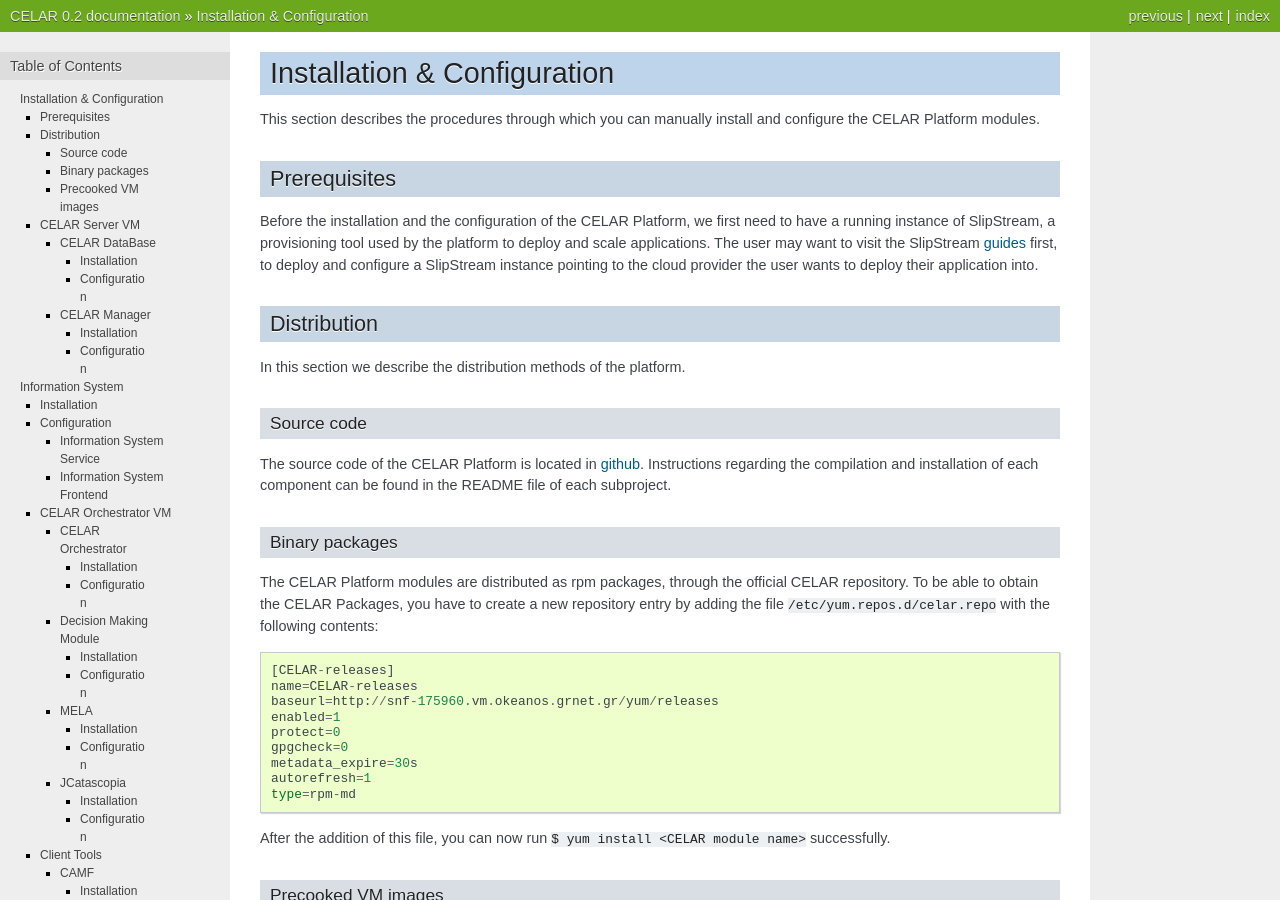
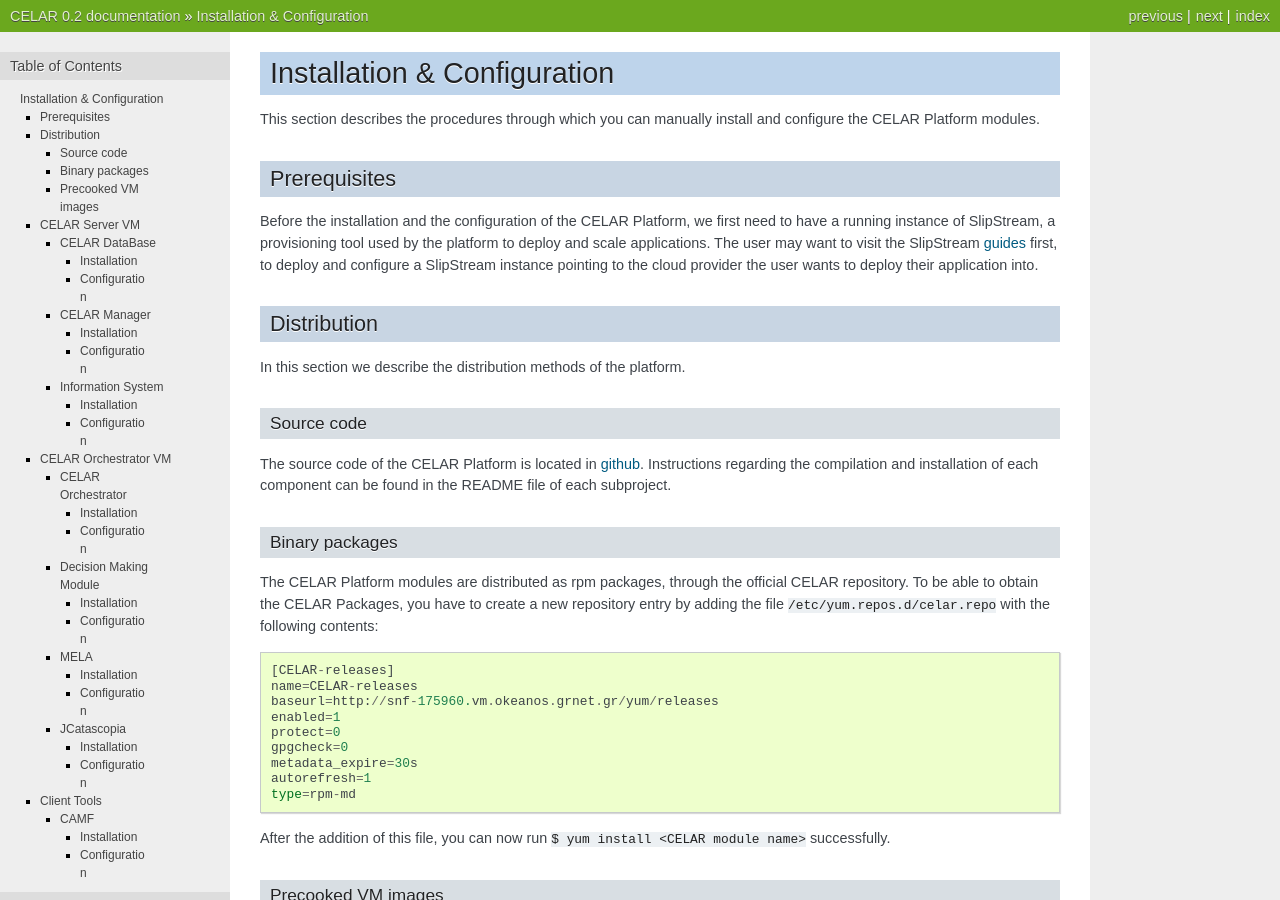
Before and after one commit to giagiannis/celar-documentation, a Sphinx documentation site: the page built from source/sections/install.rst, in a window 1280 px wide and 900 px high. Built offline with Sphinx 7.4.7, drawn with Linux system fonts in a browser that asks for light colours.

Commit message:
debugged toc identation

```diff
--- a/source/sections/install.rst
+++ b/source/sections/install.rst
@@ -127,7 +127,7 @@
 ``$ service celar-server restart``
 
 Information System
-===================
+^^^^^^^^^^^^^^^^^^
 
 The CELAR Information System  consists of two components, the **Information System Service** and the **Information System Frontend**. Each one is a separate application, which is distributed in its own package. Both components are written in Java and so **Java 1.7** should be present before installation. Additionally the *Information System Frontend* requires a Web Server, which provides a HTTP server and Servlet container capable of serving static and dynamic content. We recommend any of **Tomcat 7.0.xx** versions, but we strongly advise to use the latest one (*7.0.64 currently*).
 
@@ -135,7 +135,7 @@
 
 
 Installation
-------------
+~~~~~~~~~~~~
 To install or update the *Information System Service* you have to issue the following command
 
 ::
@@ -155,11 +155,10 @@
 
 
 Configuration
------------------
+~~~~~~~~~~~~~
 
 
-Information System Service
-^^^^^^^^^^^^^^^^^^^^^^^^^^
+**Information System Service**
 
 In any case, the default values in the configuration files can be changed, to customize the *Information System Service* behaviour. The Table below lists the available configuration properties. Excluding the ``*.port`` properties, any other properties can be changed at the runtime.
 
@@ -200,8 +199,7 @@
 need to be set to the correct CELAR Manager url parameters
 
 
-Information System Frontend
-^^^^^^^^^^^^^^^^^^^^^^^^^^^
+**Information System Frontend**
 
 The only parameter that needs to be configured for the *Information System Frontend* is the *Information System Service* address (isserver.ip) in order for those two to communicate. For the purposes of CELAR, the Information System Frontend is installed alongside with the Information System Service, at the CELAR Server. Thus, the default value of the ``isserver.ip`` is ``localhost``.
 
```
